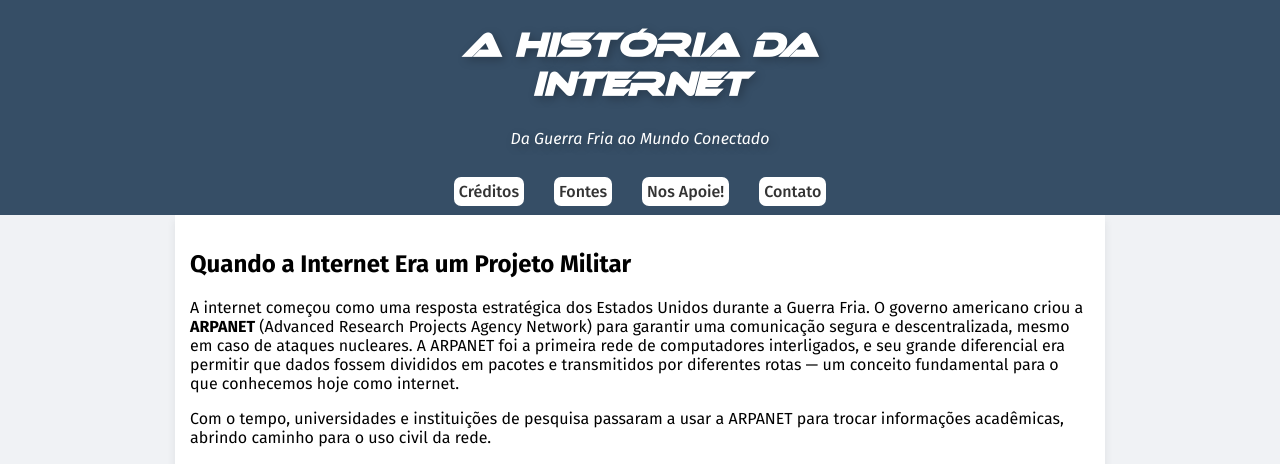
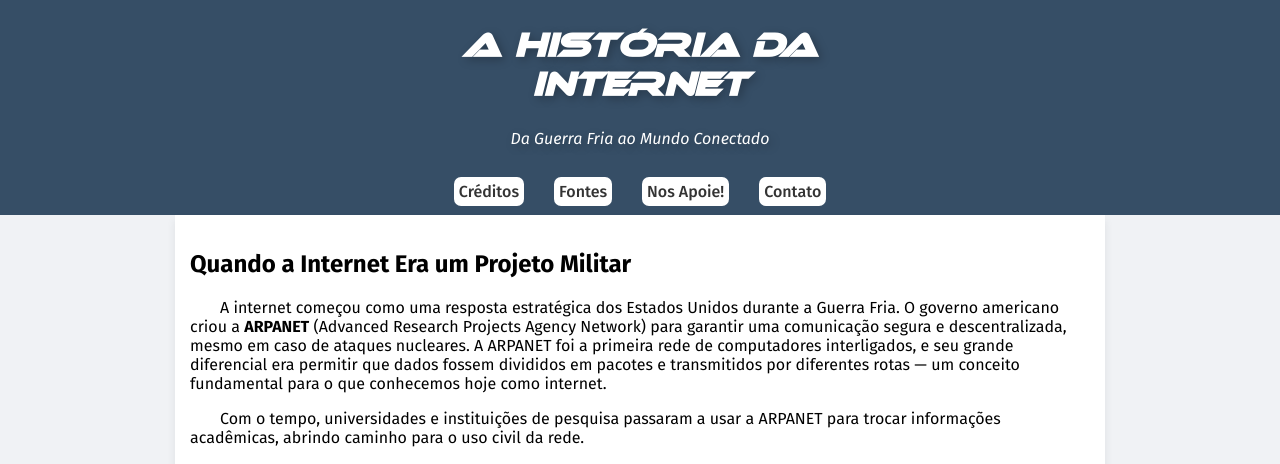
Before and after one commit to malaspin1/historia-da-internet, a plain HTML site: page index.html in a window 1280 px wide. Shown: the top 464 px of the page. Drawn offline with Linux system fonts and the light colour scheme; grey boxes are pictures that could not be loaded.

Commit message:
Adicionando Indentação

```diff
--- a/style.css
+++ b/style.css
@@ -89,6 +89,8 @@ main {
     border-radius: 0 0 30px 30px;
 }
 
+main>p {text-indent: 30px}
+
 footer {
     background-color: var(--corrodape);
     color: #FFFFFF;
```
